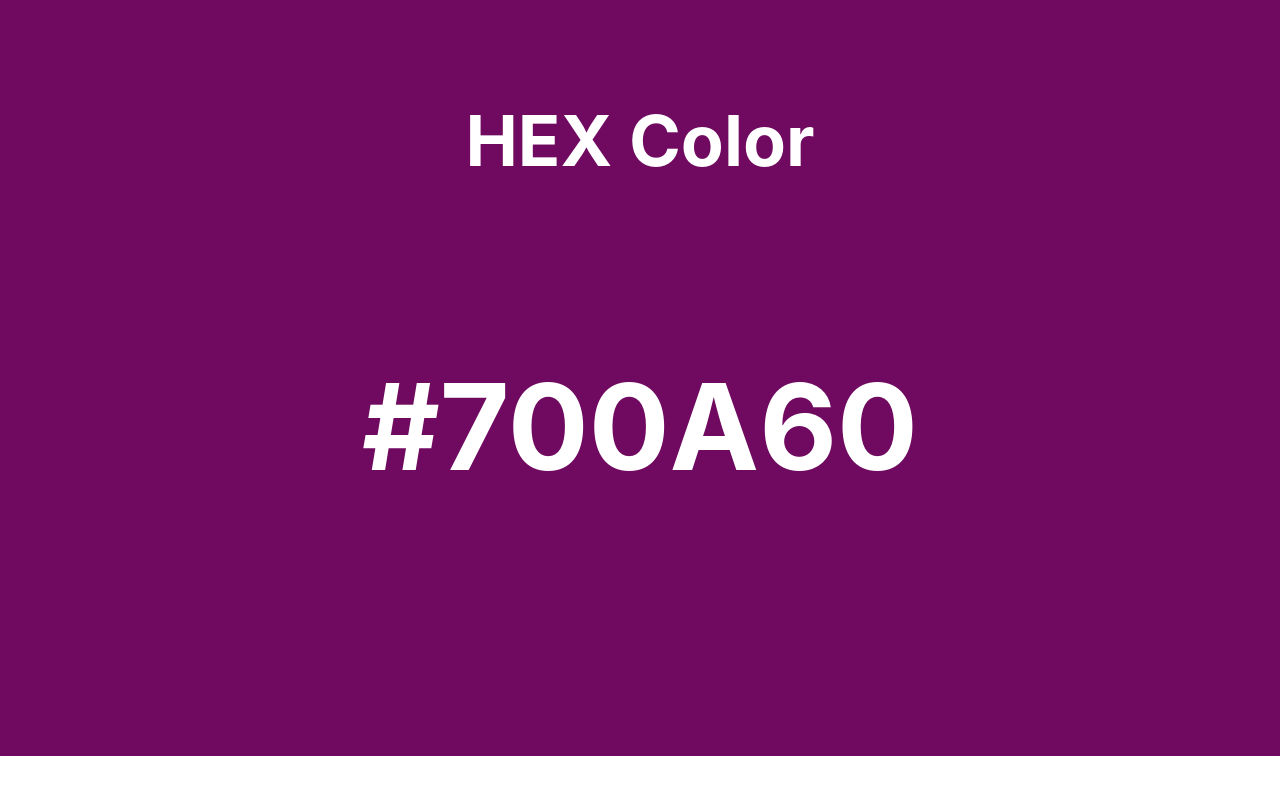
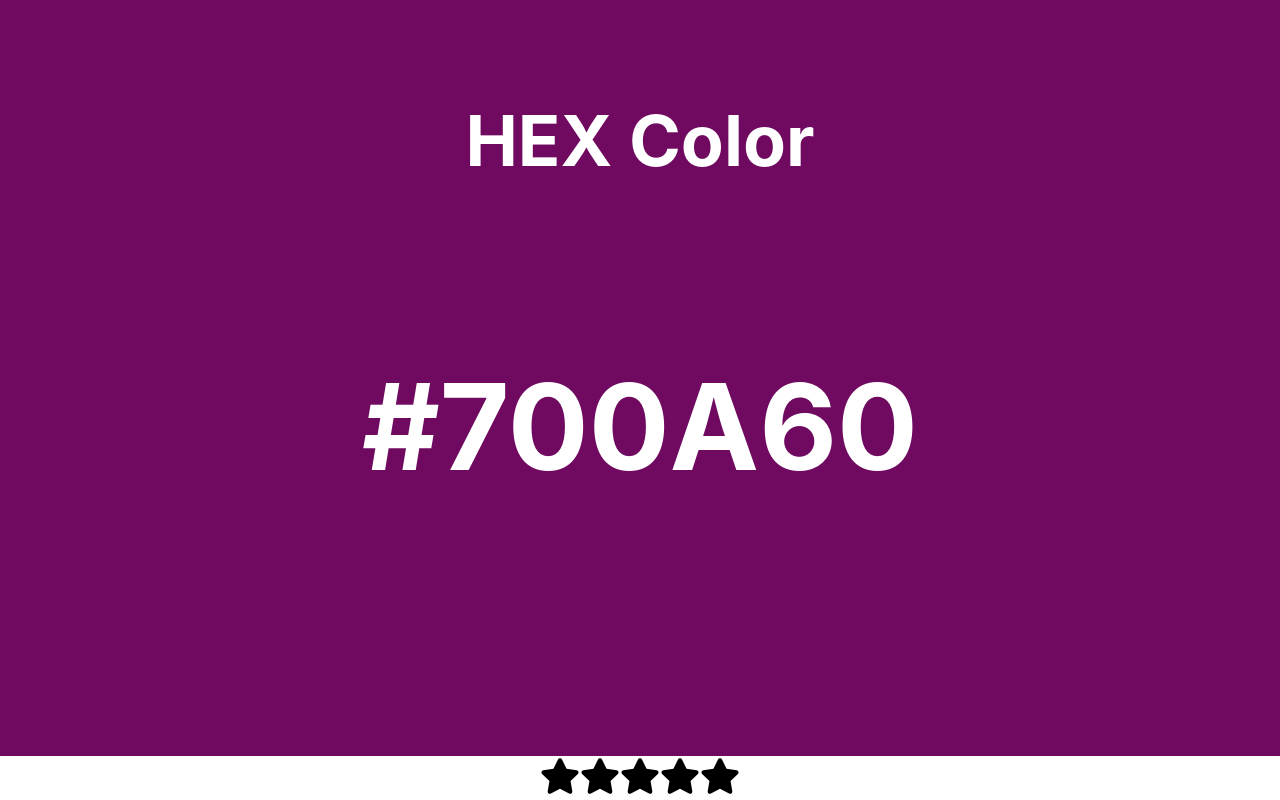
Before and after one commit to 75tyle/react_projects, a React (Create React App) app: page / in a window 1280 px wide. Shown: the part 844-1644 px from the top of the page. Before the commit the page ends 1600 px from the top, so only its background shows below. Built offline with nearby package versions, Linux system fonts and the light colour scheme.

Commit message:
asdfghjkl

```diff
--- a/package.json
+++ b/package.json
@@ -8,6 +8,7 @@
     "@testing-library/user-event": "^13.5.0",
     "react": "^18.3.1",
     "react-dom": "^18.3.1",
+    "react-icons": "^5.2.1",
     "react-scripts": "5.0.1",
     "web-vitals": "^2.1.4"
   },
--- a/src/App.js
+++ b/src/App.js
@@ -1,6 +1,7 @@
 import './App.css';
 import Accordian from './components/accordian';
 import RandomColor from './components/random-color';
+import StarRating from './components/star-rating';
 
 function App() {
   return (
@@ -10,6 +11,9 @@
 
       {/* Random color component */}
       <RandomColor/>
+
+      {/* Star Rating */}
+      <StarRating />
     </div>
   );
 }
--- /dev/null
+++ b/src/components/star-rating/index.jsx
@@ -0,0 +1,38 @@
+import { useState } from "react";
+import { FaStar } from "react-icons/fa";
+import './style.css';
+
+export default function StarRating({ noOfStars = 5 }) {
+  const [rating, setRating] = useState(0);
+  const [hover, setHover] = useState(0);
+
+  function handleClick(getCurrentIndex) {
+    setRating(getCurrentIndex);
+  }
+
+  function handleMouseEnter(getCurrentIndex) {
+    setHover(getCurrentIndex);
+  }
+
+  function handleMouseLeave() {
+    setHover(rating);
+  }
+
+  return (
+    <div className="star-rating">
+      {[...Array(noOfStars)].map((_, index) => {
+        index += 1;
+        return (
+          <FaStar
+            className={index <= (hover || rating) ? "active" : "inactive"}
+            key={index}
+            onClick={() => handleClick(index)}
+            onMouseEnter={() => handleMouseEnter(index)}
+            onMouseLeave={() => handleMouseLeave()}
+            size={40}
+          />
+        );
+      })}
+    </div>
+  );
+}
--- /dev/null
+++ b/src/components/star-rating/style.css
@@ -0,0 +1,7 @@
+.active{
+    color: #fff700;
+}
+
+.inactive{
+    color: black;
+}
```
Also changed, not shown: 1 other file (tests, documents, lock files or other folders).
